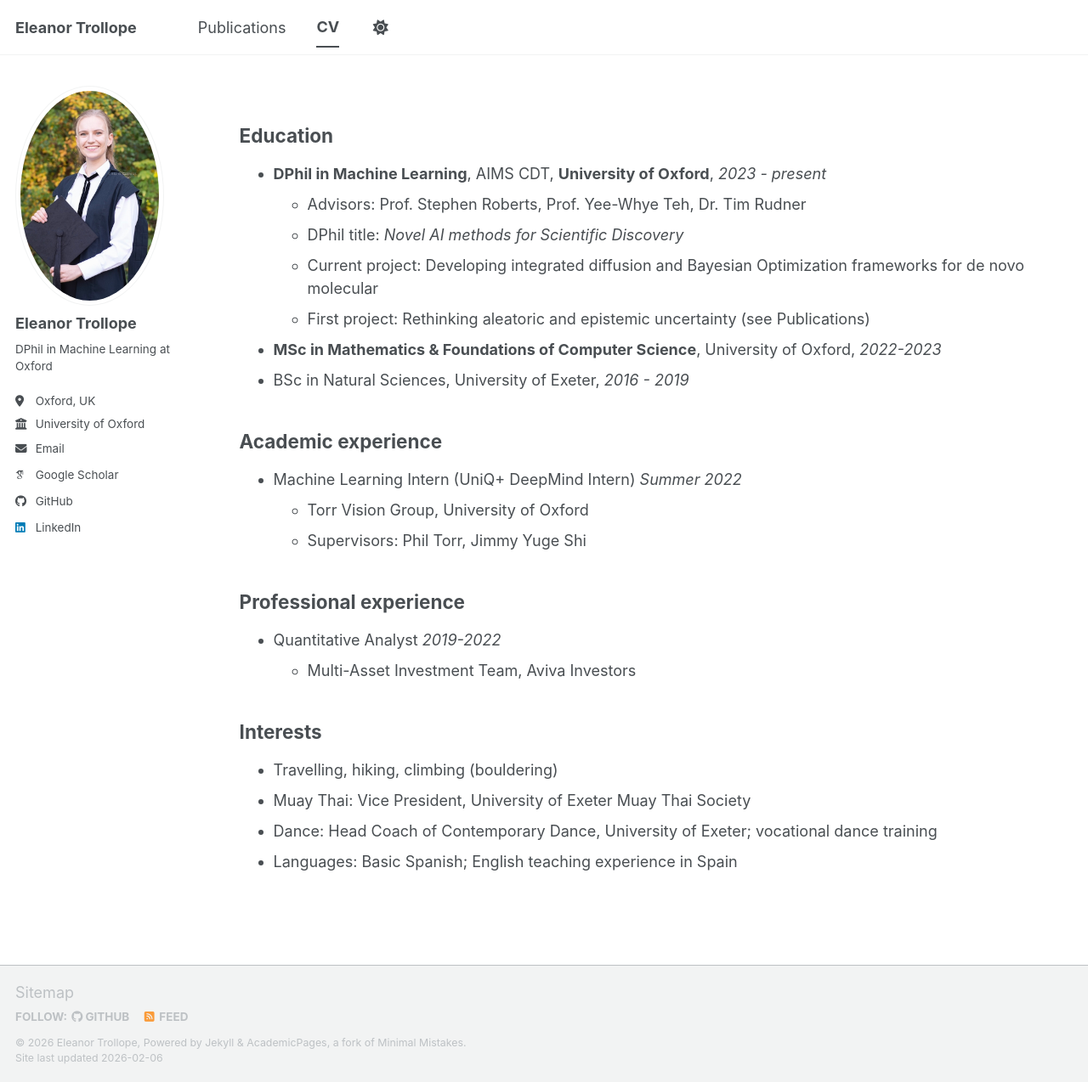
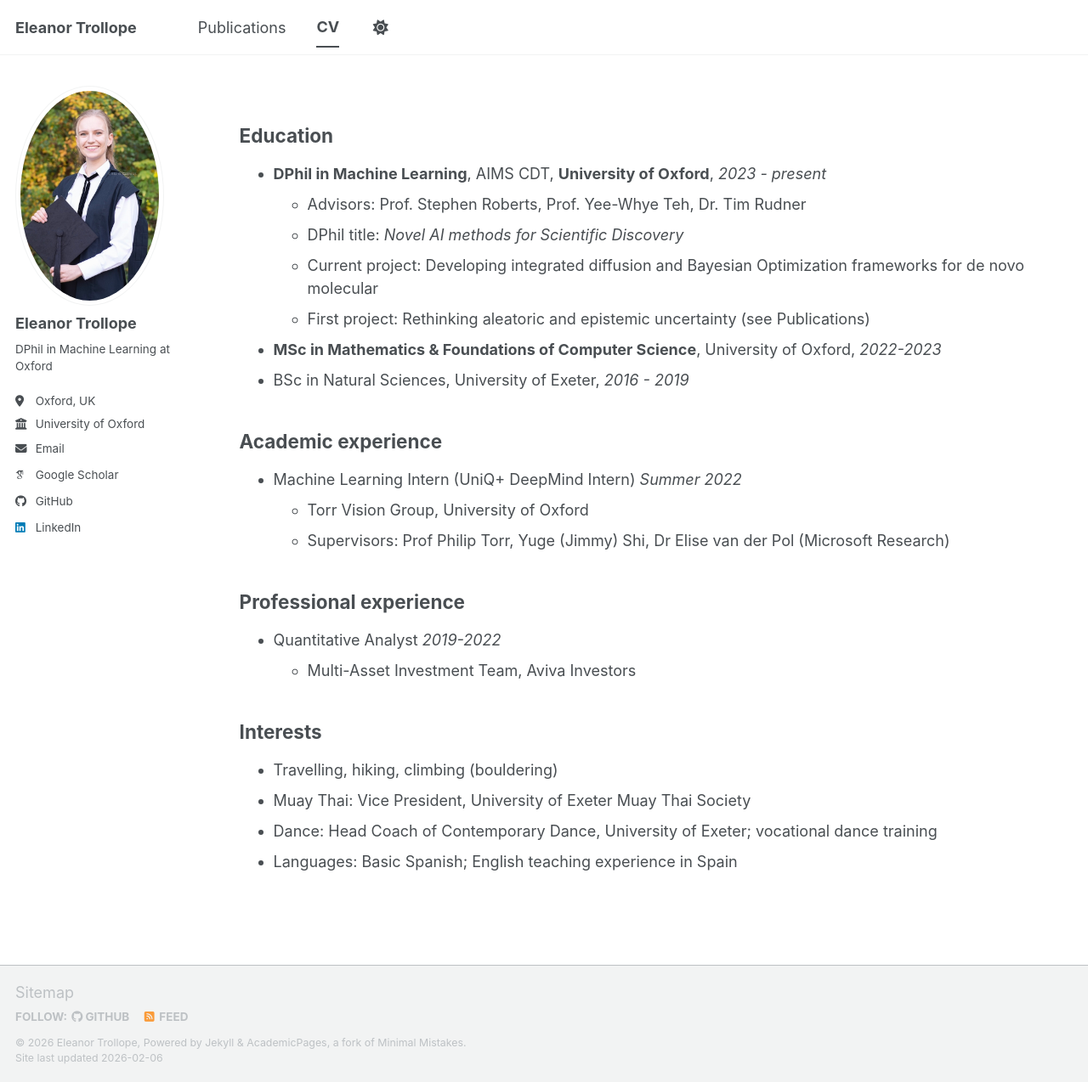
Before and after one commit to eleanortrollope/eleanortrollope.github.io, a Jekyll site: the page built from _pages/cv.md, in a window 1280 px wide and 1274 px high. Shown: the whole window at 85% size. Built offline with Jekyll 4.4.1, drawn with Linux system fonts in a browser that asks for light colours; some web fonts are replaced; a script bundle is joined from its source files by our own code; library files that are not in the unit come from our copies.

Commit message:
Revise supervisor
Updated supervisor names for Machine Learning Intern role.

```diff
--- a/_pages/cv.md
+++ b/_pages/cv.md
@@ -22,7 +22,7 @@ author_profile: true
 ## Academic experience
 * Machine Learning Intern (UniQ+ DeepMind Intern) *Summer 2022*
   * Torr Vision Group, University of Oxford
-  * Supervisors: Phil Torr, Jimmy Yuge Shi
+  * Supervisors: Prof Philip Torr, Yuge (Jimmy) Shi, Dr Elise van der Pol (Microsoft Research)
 
 ## Professional experience
 * Quantitative Analyst *2019-2022*
```
